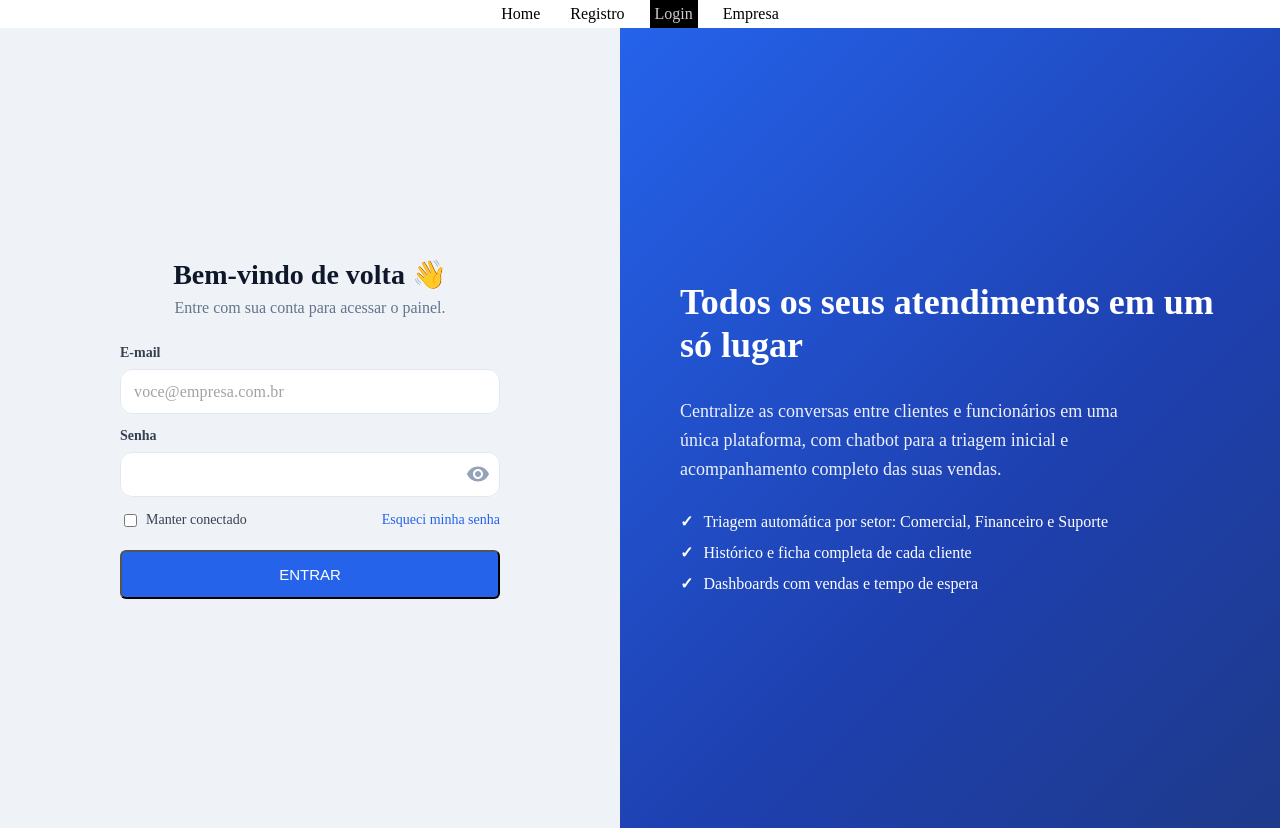
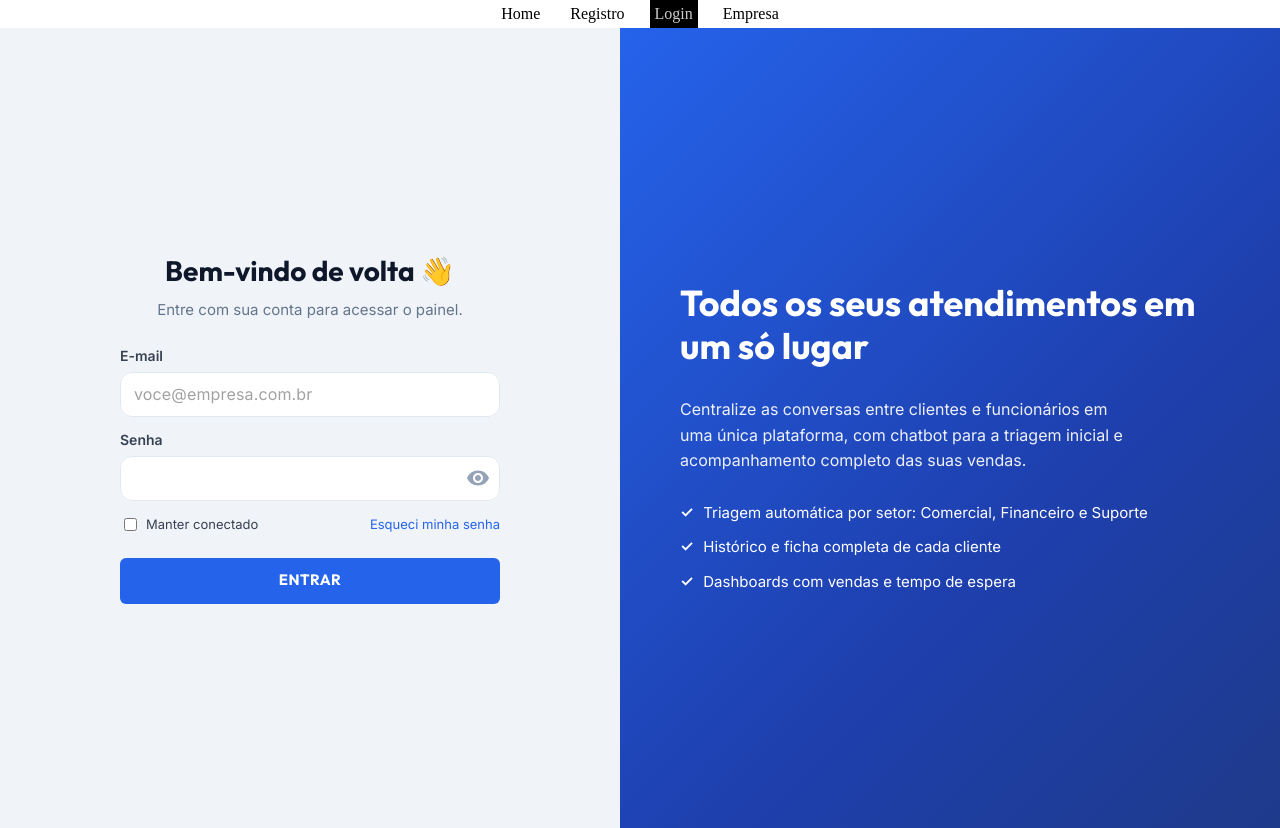
Before and after one commit to ErickPaludo/CRMUNI-REACT, a React (Vite) app: page /login in a window 1280 px wide. Built offline with nearby package versions, Linux system fonts and the light colour scheme; no server answers.

Commit message:
Finalização tela login

```diff
--- a/src/pages/login/Login.css
+++ b/src/pages/login/Login.css
@@ -1,6 +1,9 @@
+@import url("https://fonts.googleapis.com/css2?family=Inter:wght@400;500;600&family=Outfit:wght@600;700&display=swap");
+
 .login {
     display: flex;
     min-height: 100vh;
+    font-family: "Inter", sans-serif;
 }
 
 .login__left {
@@ -9,7 +12,8 @@
     align-items: center;
     justify-content: center;
     padding: 40px;
-    background: #eff3f8;
+    box-sizing: border-box;
+    background: #f0f4f9;
 }
 
 .login__card {
@@ -18,7 +22,8 @@
 }
 
 .login__card h1 {
-    margin: 0 0 8px;
+    margin: 0 0 12px;
+    font-family: "Outfit", sans-serif;
     font-size: 28px;
     font-weight: 700;
     color: #0f172a;
@@ -27,6 +32,7 @@
 
 .login__subtitle{
     margin: 0 0 28px;
+    font-size: 15px;
     color: #64748b;
     text-align: center;
 }
@@ -35,8 +41,9 @@
     display: flex;
     justify-content: space-between;
     align-items: center;
-    font-size: 14px;
-    margin: 4px 0 20px;
+    gap: 10px;
+    font-size: 13px;
+    margin: 8px 0 24px;
 }
 
 .login__check{
@@ -46,30 +53,39 @@
     color: #374151;
 }
 
+.login__check input {
+    accent-color: #2563eb;
+}
+
 .login__row a {
     color: #2563eb;
     text-decoration: none;
 }
 
-.login__row:hover{
+.login__row a:hover{
     text-decoration: underline;
 }
 
-.login__card button[type="submit"] {
+.login__botao.MuiButton-root {
     width: 100%;
-    padding: 14px;
+    height: 46px;
+    font-family: "Outfit", sans-serif;
     font-size: 15px;
+    font-weight: 700;
+    letter-spacing: 0.5px;
+    box-shadow: none;
     text-transform: uppercase;
     color: #fff;
     background: #2563eb;
-    brder: none;
     border-radius: 6px;
+    border: none;
     cursor: pointer;
-    transition: background 0.2s;
+    transition: background 0.2;
 }
 
-.login__card button[type="submit"]:hover{
+.login__botao.MuiButton-root:hover{
     background: #1d4ed8;
+    box-shadow: none;
 }
 
 .login__right {
@@ -78,12 +94,19 @@
     flex-direction: column;
     justify-content: center;
     padding: 60px;
+    box-sizing: border-box;
     color: #fff;
-    background: linear-gradient(135deg, #2563eb 0%, #1e40af 60%, #1e3a8a 100%);
+    background: linear-gradient(
+        135deg,
+        #2563eb 0%,
+        #1e40af 60%,
+        #1e3a8a 100%
+    );
 }
 
 .login__right h2{
     margin-right: 0 0 16px;
+    font-family: "Outfit", sans-serif;
     font-size: 36px;
     line-height: 1.2;
 }
@@ -91,7 +114,7 @@
 .login__right p{
     max-width: 460px;
     margin: 0 0 28px;
-    font-size: 18px;
+    font-size: 16px;
     line-height: 1.6;
     opacity: 0.92;
 }
@@ -104,7 +127,8 @@
 
 .login__right li{
     margin-bottom: 12px;
-    font-size: 16px;
+    font-size: 15px;
+    line-height: 1.5;
 }
 
 .login__right li::before{
@@ -117,4 +141,8 @@
     .login__right{
         display: none;
     }
+
+    .login__left{
+        padding: 32px 20px;
+    }
 }
--- a/src/pages/login/Login.jsx
+++ b/src/pages/login/Login.jsx
@@ -1,13 +1,26 @@
-import React from "react";
-import TextField from "@mui/material/TextField";
-import CampoTexto from "src/components/CampoTexto";
+import React, {useState} from "react";
+import Button from "@mui/material/Button";
+import CampoTexto from "../../components/CampoTexto";
 import "./Login.css";
 const Login = () => {
+  const [email, setEmail] = useState("");
+  const [senha, setSenha] = useState("");
+  const [manterConectado, setManterConectado] = useState(false);
+
+  const enviar = (e) => {
+    e.preventDefault();
+
+    console.log({
+      email,
+      senha,
+      manterConectado,
+    });
+  };
 
   return (
     <div className="login">
       <div className="login__left">
-      <form className="login__card">
+      <form className="login__card" onSubmit={enviar}>
         <h1>Bem-vindo de volta 👋</h1>
         <p className="login__subtitle">
           Entre com sua conta para acessar o painel.
@@ -17,18 +30,52 @@ const Login = () => {
           label="E-mail"
           type="email"
           placeholder="voce@empresa.com.br"
+          value={email}
+          onChange={(e) => setEmail(e.target.value)}
+          required
         />
 
-        <CampoTexto label="Senha" type="password" />
+        <CampoTexto label="Senha"
+         type="password"
+         value={senha}
+         onChange={(e) => setSenha(e.target.value)}
+         required
+          />
 
         <div className="login__row">
           <label className="login__check">
-            <input type="checkbox" /> Manter conectado
+            <input
+             type="checkbox"
+             checked={manterConectado}
+             onChange={(e) =>
+              setManterConectado(e.target.checked)
+             }
+              />
+               Manter conectado
           </label>
           <a href="#">Esqueci minha senha</a>
         </div>
 
-        <button type="submit">Entrar</button>
+      <Button
+        type="submit"
+        variant="contained"
+        fullWidth
+        sx={{
+          height: "46px",
+          borderRadius: "6px",
+          fontFamily: "Outfit, sans-serif",
+          fontWeight: 700,
+          fontSize: "15px",
+          backgroundColor: "#2563eb",
+          boxShadow: "none",
+          "&:hover": {
+          backgroundColor: "1d4ed8",
+          boxShadow: "none",
+        },
+      }}
+    >
+          Entrar
+          </Button>
       </form>
     </div>
 
```
